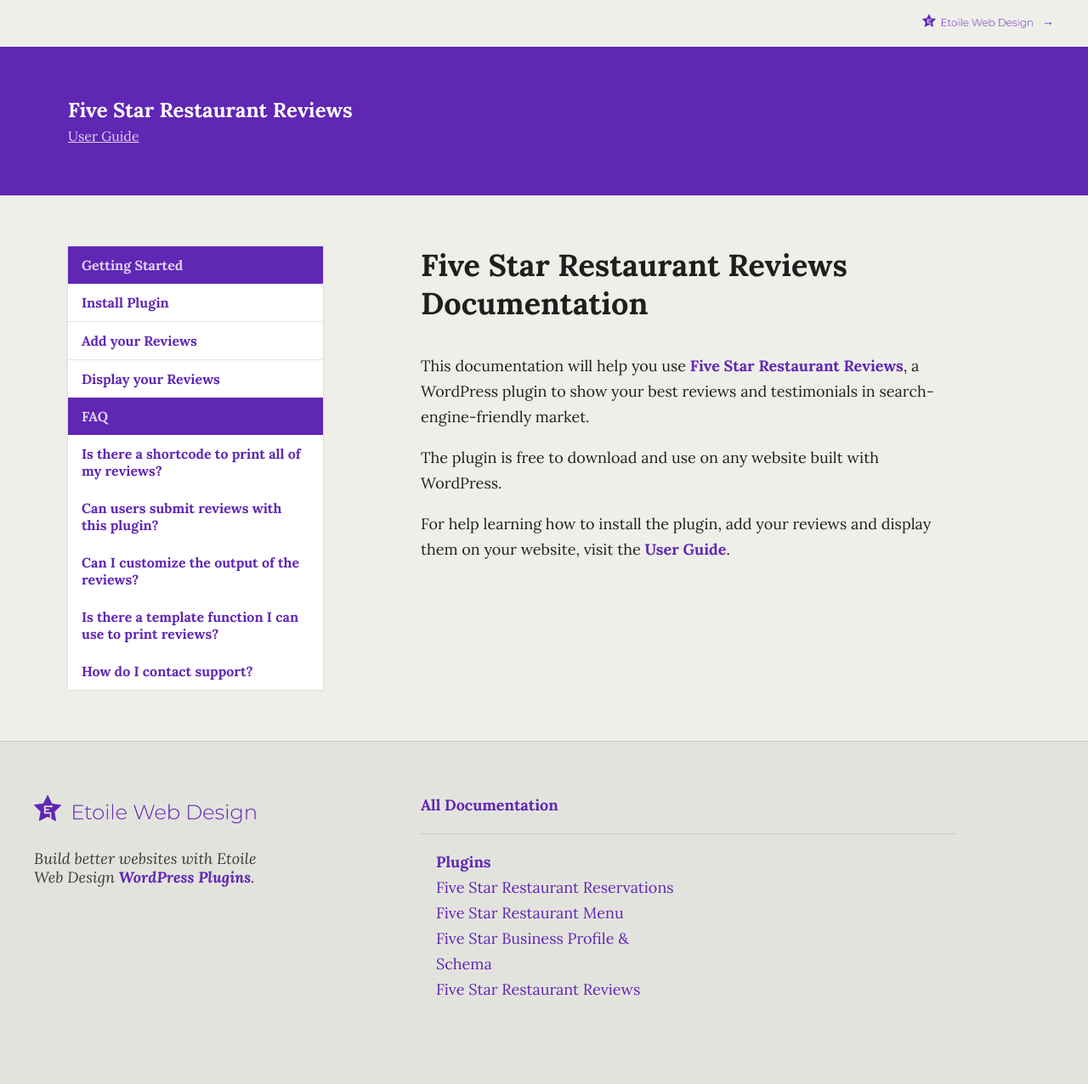
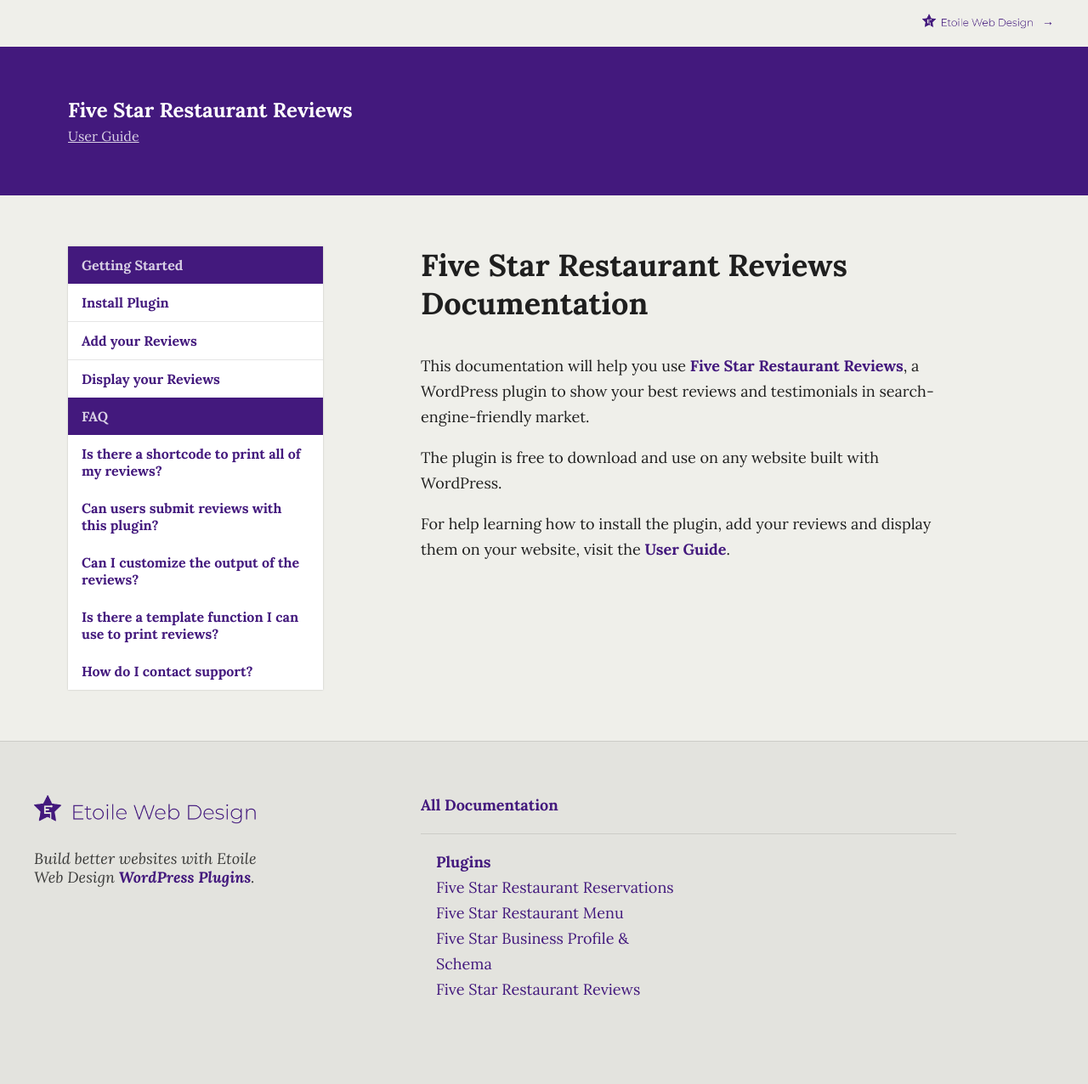
Before and after one commit to etoileweb/etoileweb.github.io, a Jekyll site: the page built from plugins/good-reviews-wp/index.md, in a window 1280 px wide. Shown: the whole page at 85% size. Built offline with Jekyll 4.4.1, drawn with Linux system fonts in a browser that asks for light colours.

Commit message:
color and logo change

```diff
--- a/_sass/_variables.scss
+++ b/_sass/_variables.scss
@@ -2,7 +2,7 @@
 $bg:         #efefea;
 $bg-lift:    #fff;
 $bg-shade:   #e5e5e0;
-$bg-pop:     #6026b4;
+$bg-pop:     #43197d;
 
 $text:        rgba(0,0,0,0.87);
 $text-light:  rgba(0,0,0,0.75);
@@ -13,8 +13,8 @@ $pop-lift:       lighten($pop, 10%);
 $pop-light:      #d2bc2b;
 $pop-light-lift: lighten($pop-light, 10%);
 
-$link:          #6026b4;
-$link-visited:  #6026b4;
+$link:          #43197d;
+$link-visited:  #43197d;
 
 $font:          Lora, serif;
 $font-sml:      16px;
```
Also changed, not shown: img/logo-521x80.png.
